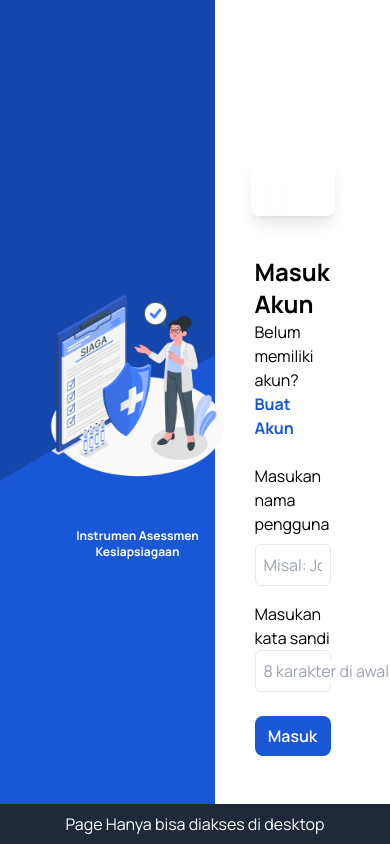
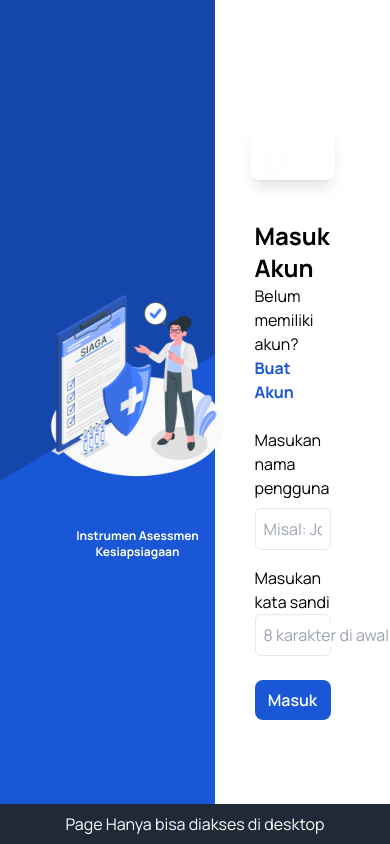
Before and after one commit to biillskiii/ppamkespro, a Next.js app: page / in a window 390 px wide. Built offline with nearby package versions, Linux system fonts and the light colour scheme.

Commit message:
update zoom out responsive form : login form

```diff
--- a/src/modules/login/index.jsx
+++ b/src/modules/login/index.jsx
@@ -112,8 +112,8 @@ const Login = () => {
         </div>
       </div>
 
-      <div className="w-[40%] bg-white flex flex-col justify-start items-center px-10">
-        <div className="flex justify-center bg-white shadow-lg px-5 rounded-lg py-2 mt-40  items-start gap-x-3 lg:gap-x-5 z-50">
+      <div className="w-[40%] bg-white flex flex-col justify-center items-center px-10">
+        <div className="flex justify-center bg-white shadow-lg px-5 rounded-lg py-2   items-start gap-x-3 lg:gap-x-5 z-50">
           <div className="bg-white shadow-lg rounded-full p-1">
             <Image src={Logo} alt="Logo" className="w-8 h-8 lg:w-14 lg:h-14" />
           </div>
```
